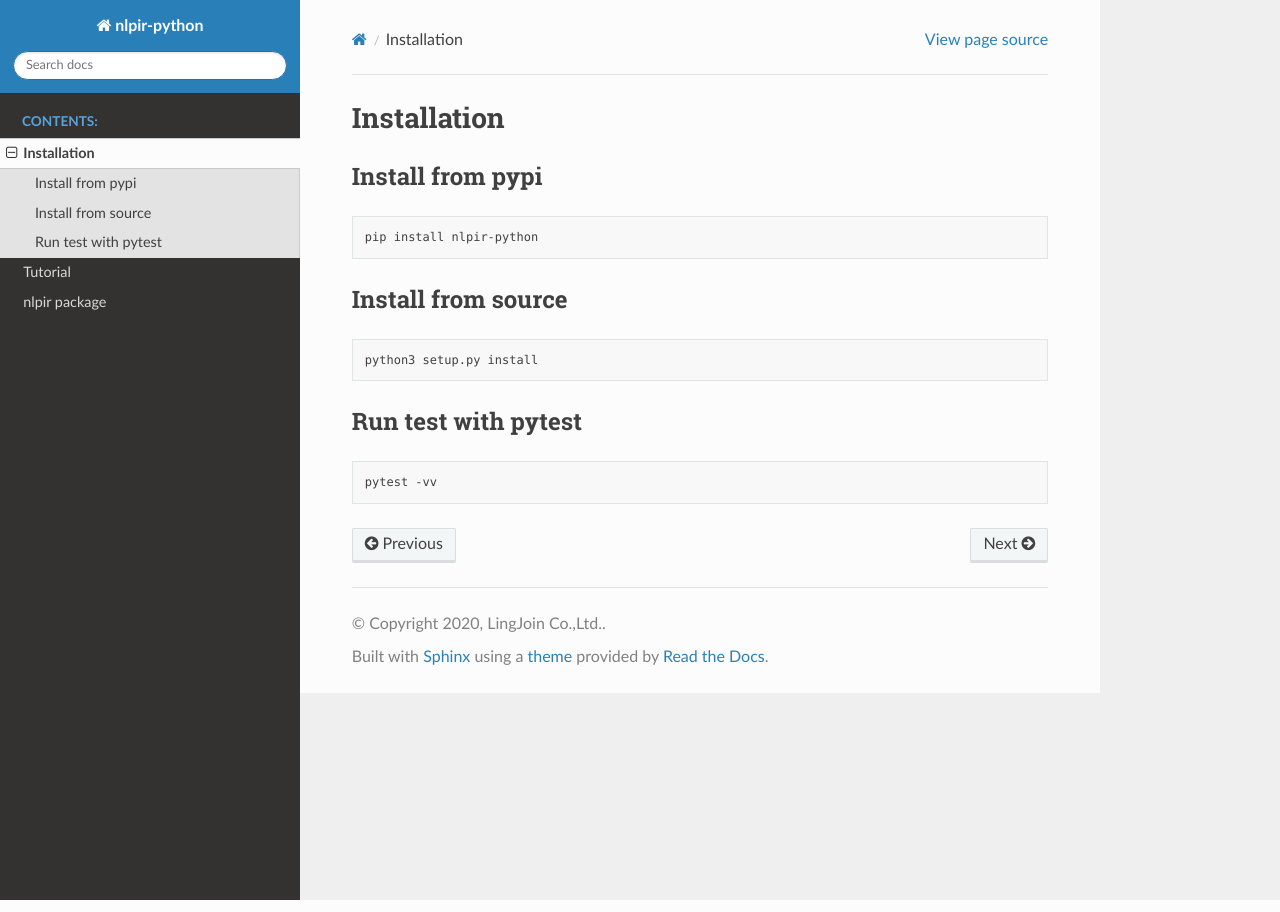
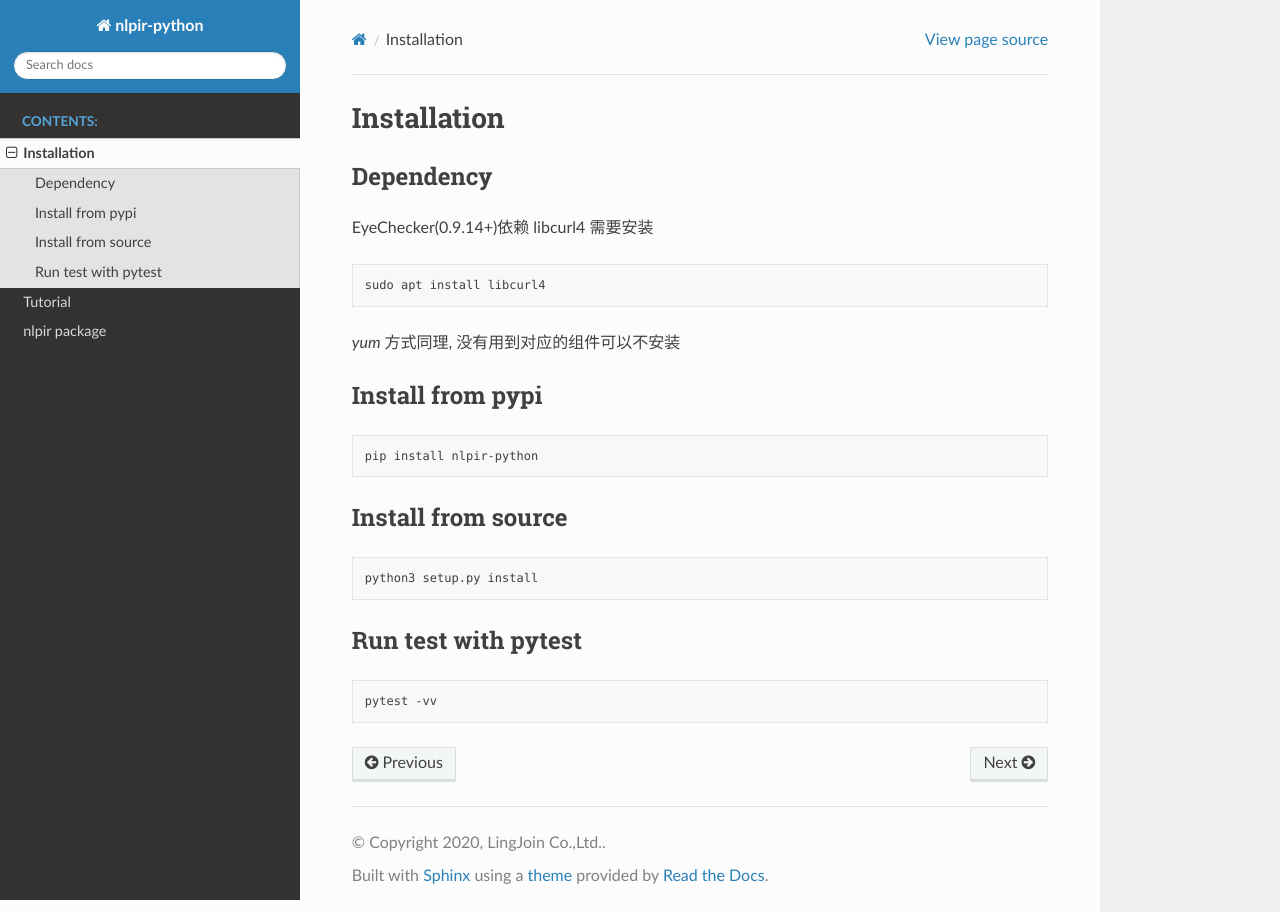
Before and after one commit to NLPIR-team/nlpir-python, a Sphinx documentation site: the page built from docs/installation.rst, in a window 1280 px wide. Built offline with Sphinx 7.4.7 and the Read the Docs theme 2.0.0, drawn with Linux system fonts in a browser that asks for light colours.

Commit message:
add document for eye_checker (#45)

```diff
--- a/docs/installation.rst
+++ b/docs/installation.rst
@@ -1,5 +1,16 @@
 Installation
 ============
+
+Dependency
+-----------------
+
+EyeChecker(0.9.14+)依赖 libcurl4 需要安装
+
+.. code:: bash
+
+    sudo apt install libcurl4
+
+`yum` 方式同理, 没有用到对应的组件可以不安装
 
 Install from pypi
 -----------------
```
Also changed, not shown: README.md (+1 -0 lines), docs/nlpir.native.rst (+9 -0 lines), docs/nlpir.rst (+8 -0 lines).
